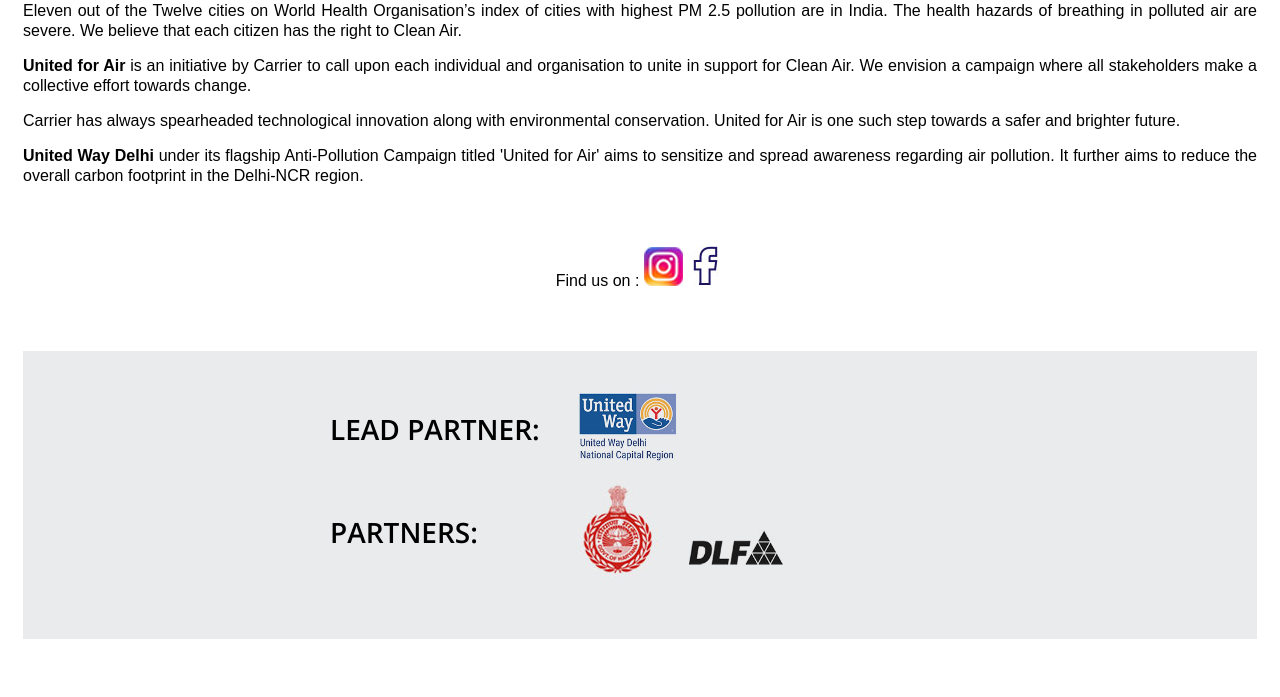
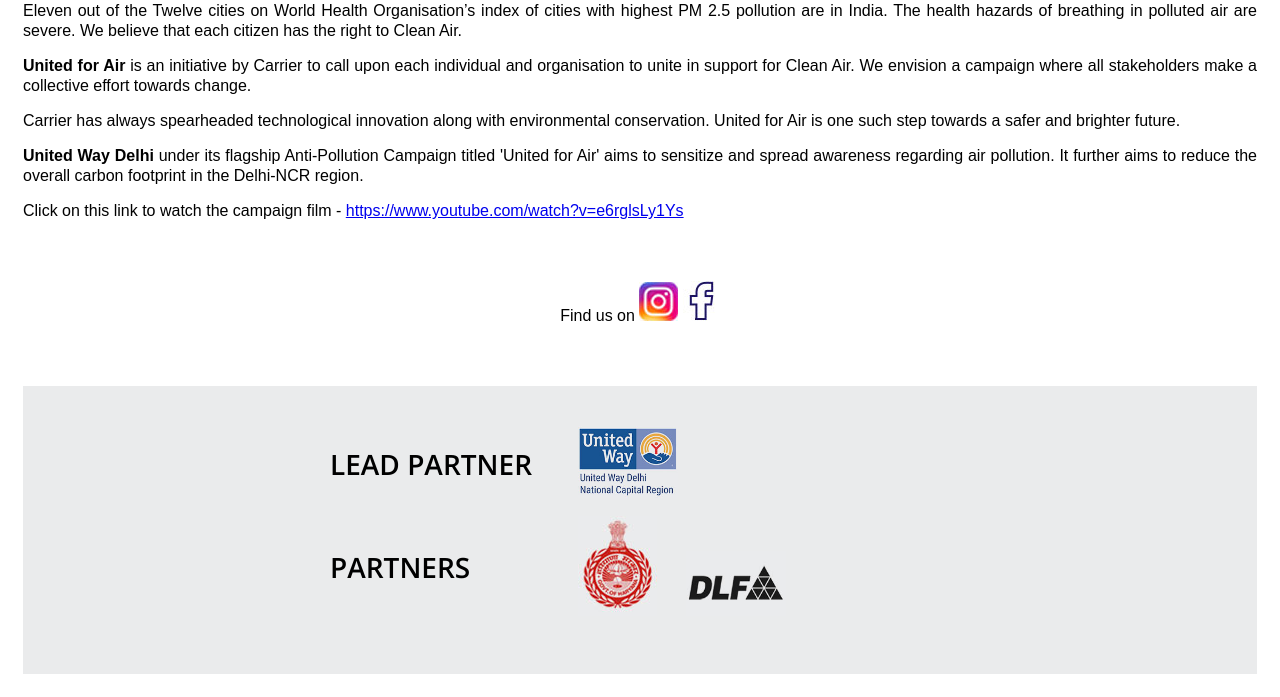
Before and after one commit to AgrimSharma/unitedair, a Django app: template templates/about_us.html in a window 1280 px wide. Shown: the part 150-847 px from the top of the page. Before the commit the page ends 789 px from the top, so only its background shows below. Run offline with Django 3.2, Linux system fonts and the light colour scheme; the template is opened without the code that fills it, so the values that code supplies are empty.

Commit message:
updated about us page

```diff
--- a/templates/about_us.html
+++ b/templates/about_us.html
@@ -66,7 +66,12 @@
 <p>Carrier has always spearheaded technological innovation along with environmental conservation. United for Air is one such step towards a safer and brighter future.</p>
 
 <p><strong>United Way Delhi</strong> under its flagship Anti-Pollution Campaign titled 'United for Air' aims to sensitize and spread awareness regarding air pollution. It further aims to reduce the overall carbon footprint in the Delhi-NCR region.</p>
-<p class="txt-center find-us">Find us on : <a href="#"> <img src="{% static 'images/icon-insta.jpg' %}" /></a> <a href="#"> <img src="{% static 'images/icon-fb.jpg' %}" /></a> </p>
+
+
+<p>
+		Click on this link to watch the campaign film - <a href="https://www.youtube.com/watch?v=e6rglsLy1Ys" target="_blank">https://www.youtube.com/watch?v=e6rglsLy1Ys</a>
+</p>
+<p class="txt-center find-us">Find us on <a target="_blank" href="https://www.instagram.com/unitedforair/?hl=en"> <img src="{% static 'images/icon-insta.jpg' %}" /></a> <a target="_blank" href="https://www.facebook.com/unitedforair/"> <img src="{% static 'images/icon-fb.jpg' %}" /></a> </p>
 
 <div class="partners">
 
@@ -74,7 +79,7 @@
 	<div class="row">
 
         <div class="col col-left">
-        	LEAD PARTNER:
+        	LEAD PARTNER
         </div>
 
         <div class="col col-right">
@@ -88,7 +93,7 @@
     <div class="row">
 
         <div class="col col-left">
-        	PARTNERS:
+        	PARTNERS
         </div>
 
         <div class="col col-right">
```
